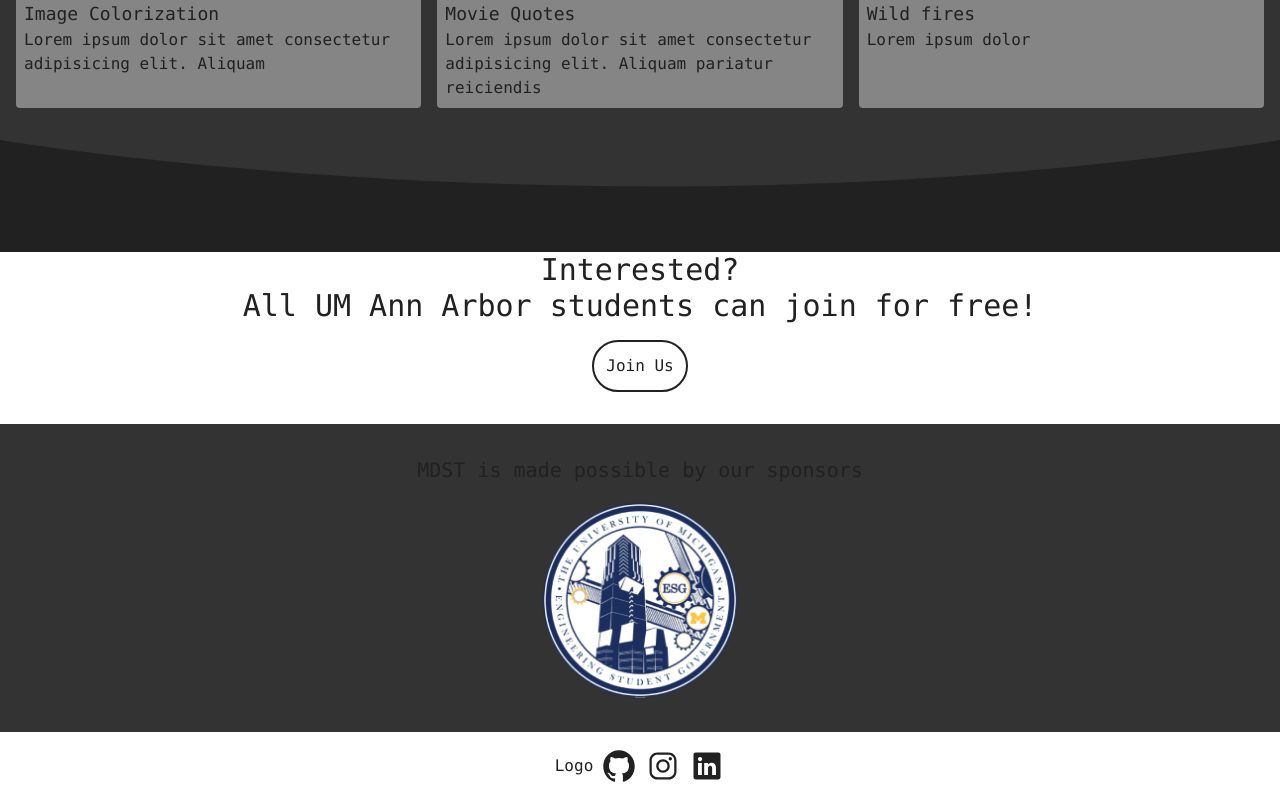
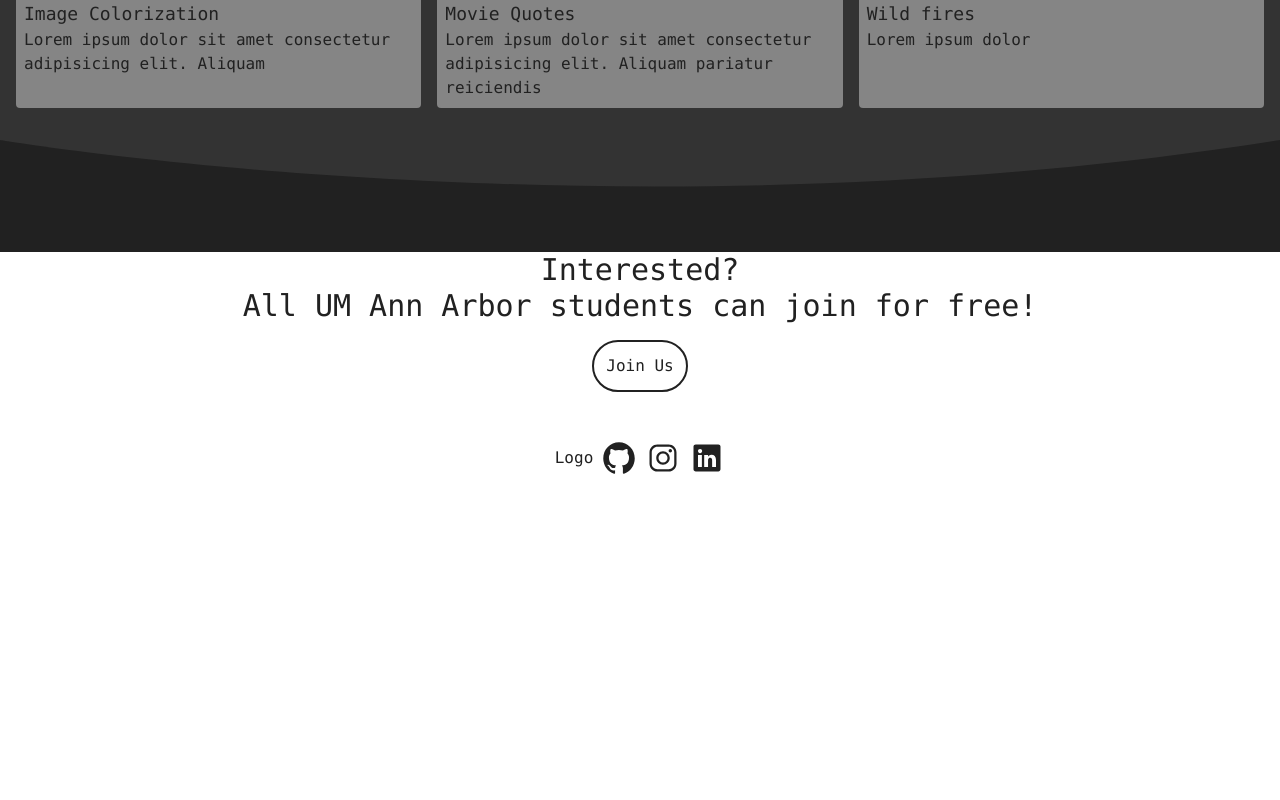
Before and after one commit to MichiganDataScienceTeam/official-website, a Next.js app: page / in a window 1280 px wide. Shown: the part 1378-2178 px from the top of the page. After the commit the page ends 1870 px from the top, so only its background shows below. Built offline with nearby package versions, Linux system fonts and the light colour scheme.

Commit message:
removed sponsors section from homepage

```diff
--- a/pages/index.jsx
+++ b/pages/index.jsx
@@ -142,22 +142,6 @@ export default function Home({ content }) {
           </Link>
         </div>
       </div>
-      <div className="bg-grey py-8">
-        <div className="container mx-auto">
-          <h2 className="text-center text-xl">
-            MDST is made possible by our sponsors
-          </h2>
-          <div className="flex mt-4 justify-center">
-            <Image
-              className=""
-              width="200"
-              height="200"
-              src="images/esg.png"
-              alt="temp"
-            />
-          </div>
-        </div>
-      </div>
       {/* <div className='dark:bg-blue-800 p-4'>
         <Markdown className='markdown'>{content}</Markdown>
       </div> */}
```
